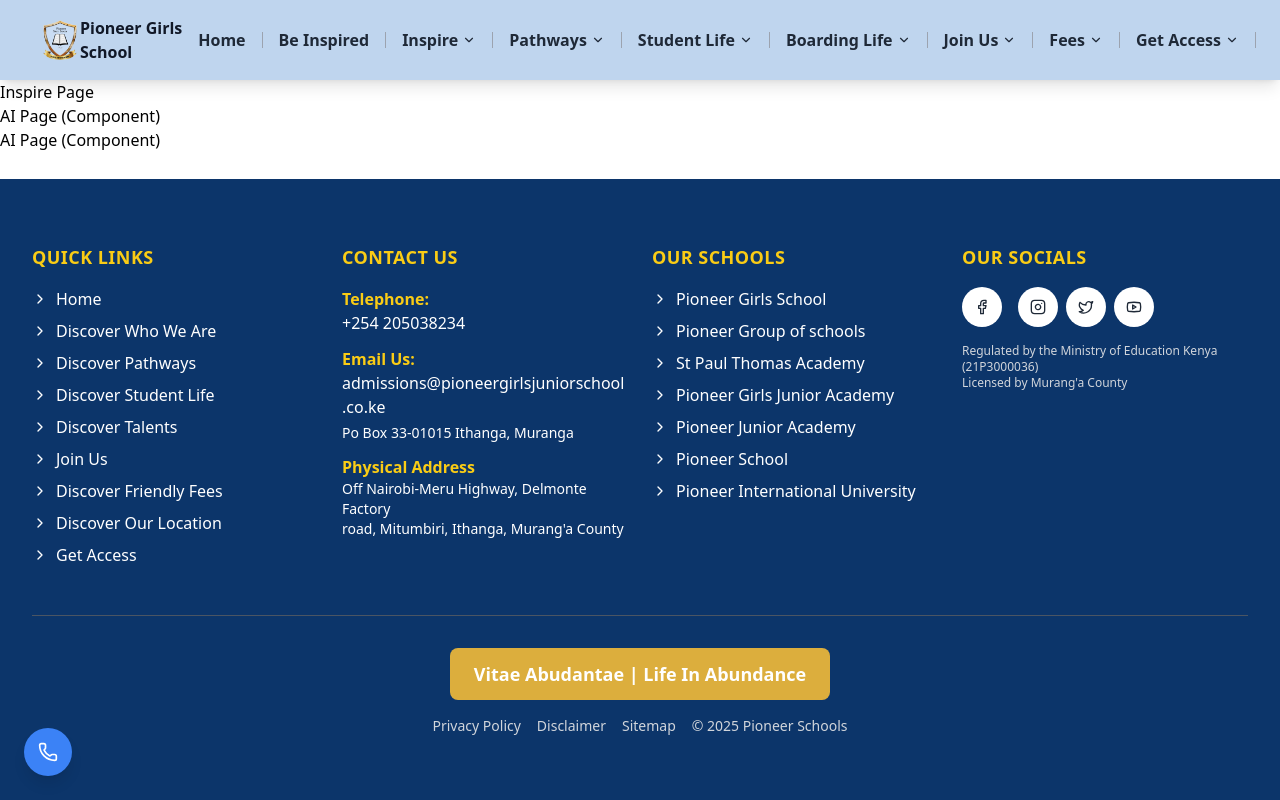
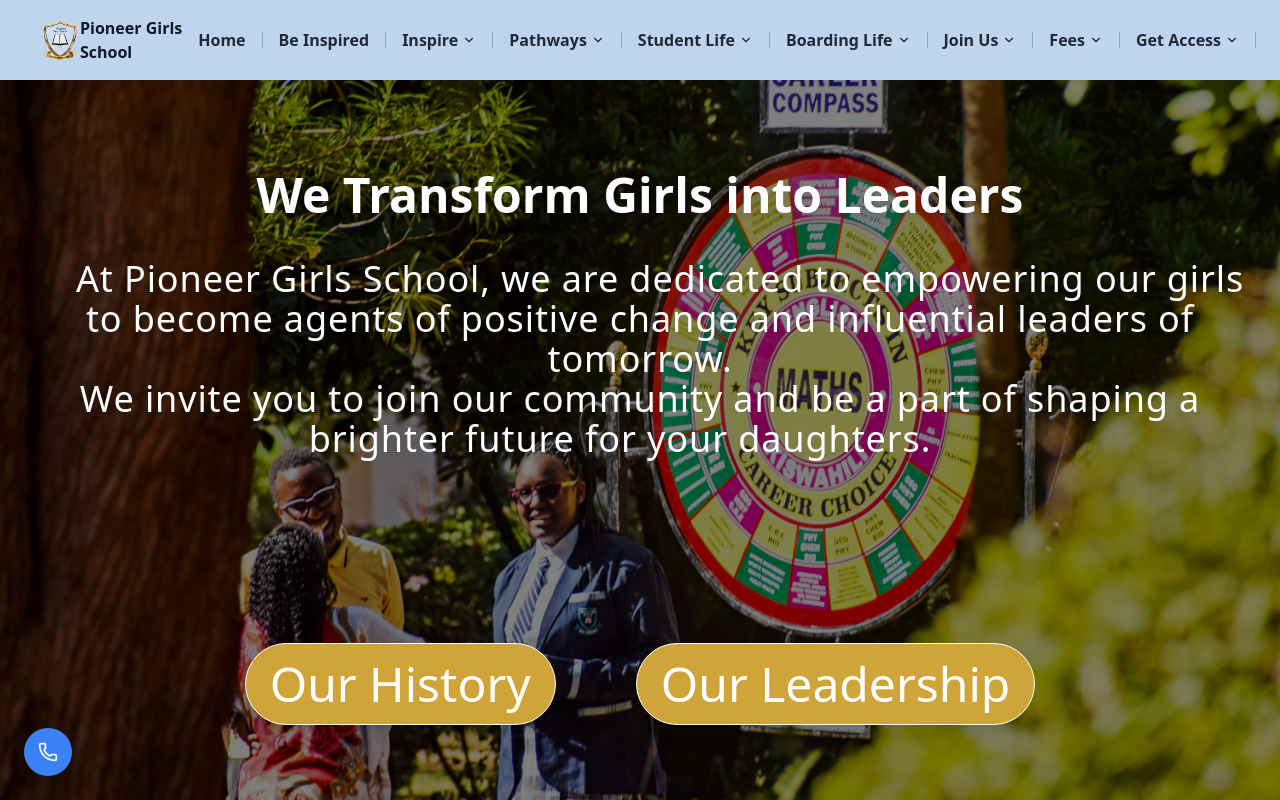
Before and after one commit to Nyakio-Eva/Pioneer-Girls-School, a React (Vite) app in the folder pgs-website/: page /inspire in a window 1280 px wide. Shown: the top 800 px of the page. Built offline with nearby package versions, Linux system fonts and the light colour scheme.

Commit message:
add content and layout to inspiure and landing page

```diff
--- a/pgs-website/src/App.tsx
+++ b/pgs-website/src/App.tsx
@@ -74,8 +74,8 @@
           <Route path="/get-access" element={<GetAccess />} />
 
           {/* Inspire Sub-routes */}
-          <Route path="/inspired/history" element={<History />} />
-          <Route path="/inspired/leadership" element={<Leadership />} />
+          <Route path="/inspire/history" element={<History />} />
+          <Route path="/inspire/leadership" element={<Leadership />} />
 
           {/* Pathways Sub-routes */}
           <Route path="/pathways/tailormade" element={<TailoredPath />} />
--- a/pgs-website/src/components/History.tsx
+++ b/pgs-website/src/components/History.tsx
@@ -1,4 +1,37 @@
+export default function History() {
+  return (
+    <section className="min-h-screen p-10 bg-[#f2f2f2]">
+      <div className="flex md:flex-row flex-col min-h-screen">
+        {/* Left side - Text content */}
+        <div className="flex-1 flex flex-col justify-center p-2 mb-4 md:p-16">
+          <h2 className="font-bold text-3xl md:text-4xl mb-6 text-center">OUR HISTORY</h2>
+          <span className="text-lg leading-relaxed">
+           Pioneer Girls School emerged in response to the growing need for outstanding private high school education for girls in Murang'a County.
 
-export default function History() {
-  return <div>AI Page (Component)</div>;
+            Known for its distinguished boys' boarding education (St Paul Thomas Academy & Pioneer School), the school's administration boldly expanded into this new domain.
+
+            Motivated by the parents and alumni of Pioneer School, we have embarked on a mission to establish a premier school for girls aspiring to pursue careers in Science, Technology, Engineering, and Mathematics (STEM).
+
+            Since opening its doors, the school's administration has been continually inspired and has never looked back.
+            <br />
+            The School is nettled and surrounded by large acreage of pineapple farms in Thika that have been around since the 1910's.
+
+            But prior to the establishment of school, the property once housed Braeburn Imani School in the early 2000's before their departure in the mid 2010's. ​
+
+            ​ Thereafter, Pioneer Girls School opened its doors in the spacious 75-acre property in the year 2016
+
+          </span>
+        </div>
+
+        {/* Right side - Image */}
+        <div className="flex-1 shadow-lg">
+          <img
+            src="/history.webp"
+            alt="history image"
+            className="w-full h-full object-cover rounded-md"
+          />
+        </div>
+      </div>
+    </section>
+  );
 }
--- a/pgs-website/src/components/LandingPage.tsx
+++ b/pgs-website/src/components/LandingPage.tsx
@@ -24,7 +24,7 @@
           <h2 className="text-4xl md:text-5xl font-extrabold mb-6 drop-shadow-lg">
             Be Inspired
           </h2>
-          <button className="text-2xl md:text-5xl px-6 py-4 hover:bg-[#cfa53a] bg-transparent text-white rounded-full border border-white shadow-lg hover:bg-[#b08a2f] transition">
+          <button className="text-2xl md:text-5xl px-6 py-4 hover:bg-[#cfa53a] bg-transparent text-white rounded-full border border-white shadow-lg transition">
            GRADE 10 ADMISSIONS IN AUGUST 2025
           </button>
         </div>
--- a/pgs-website/src/components/Leadership.tsx
+++ b/pgs-website/src/components/Leadership.tsx
@@ -1,4 +1,68 @@
+import React from 'react';
 
-export default function Leadership() {
-  return <div>AI Page (Component)</div>;
-}
+const Leadership: React.FC = () => {
+  return (
+    <section className="min-h-screen bg-gradient-to-b from-white to-gray-100 py-20 px-6">
+      <div className="max-w-6xl mx-auto space-y-24">
+        {/* Principal Section */}
+        <div className="flex flex-col md:flex-row items-center gap-12">
+          {/* Message */}
+          <div className="flex-1 text-center md:pr-12">
+            <div className="bg-white rounded-xl shadow-lg p-6 flex flex-col items-center">
+              <img
+                src="/principal.webp"
+                alt="Principal Pioneer Girls"
+                className="w-100 h-100 object-cover rounded-lg shadow-md mb-4"
+              />
+              <div className="text-center">
+                <h3 className="text-xl font-semibold text-gray-800">Principal, Pioneer Girls</h3>
+                <p className="text-sm text-gray-500">Since 2016</p>
+              </div>
+              <p className="mt-6 text-gray-700 text-md leading-relaxed max-w-5xl">
+              At Pioneer Girls, we offer an unparalleled educational experience designed to challenge, inspire, and empower. Our rigorous academic programs, state-of-the-art facilities, and dedicated faculty foster an environment where every student can achieve their full potential. We believe in nurturing not just intellect, but also character, creativity, and a global perspective.
+            </p>
+            </div>
+
+          </div>
+
+          {/* Dot and Line */}
+          <div className="hidden md:flex items-center w-42">
+            <span className="w-3 h-3 bg-yellow-500 rounded-full mr-2"></span>
+            <div className="h-px bg-yellow-500 flex-1"></div>
+          </div>
+        </div>
+
+        {/* Deputy Principal Section */}
+        <div className="flex flex-col md:flex-row-reverse items-center gap-12">
+          {/* Message */}
+          <div className="flex-1 text-center md:pl-12">
+            <div className="bg-white rounded-xl shadow-lg p-6 flex flex-col items-center">
+              <img
+                src="/deputy-principal.webp"
+                alt="Deputy Principal Pioneer Girls"
+                className="w-100 h-100 object-cover rounded-lg shadow-md mb-4"
+              />
+              <div className="text-center">
+                <h3 className="text-xl font-semibold text-gray-800">Deputy Principal, Pioneer Girls</h3>
+                <p className="text-sm text-gray-500">Since 2018</p>
+              </div>
+              <p className="mt-6 text-gray-700 text-md leading-relaxed max-w-5xl">
+              As Deputy Principal, I have the privilege of working closely with our exceptional students and dedicated staff every day. Here, we're not just about textbooks and exams; we're about fostering a community where every student feels valued, challenged, and supported.
+              Our commitment to academic excellence is unwavering, but we also believe in nurturing well-rounded individuals.
+            </p>
+            </div>
+
+          </div>
+
+          {/* Dot and Line */}
+          <div className="hidden md:flex items-center w-42">
+            <span className="w-3 h-3 bg-yellow-500 rounded-full mr-2"></span>
+            <div className="h-px bg-yellow-500 flex-1"></div>
+          </div>
+        </div>
+      </div>
+    </section>
+  );
+};
+
+export default Leadership;
--- a/pgs-website/src/components/Navigation.tsx
+++ b/pgs-website/src/components/Navigation.tsx
@@ -10,8 +10,8 @@
     path: "/inspire",
     hasDropdown: true,
     options: [
-      { label: "Inspired History", path: "/inspired/history" },
-      { label: "Inspired Leadership", path: "/inspired/leadership" },
+      { label: "Inspired History", path: "/inspire/history" },
+      { label: "Inspired Leadership", path: "/inspire/leadership" },
     ]
   },
   {
--- a/pgs-website/src/pages/Inspire.tsx
+++ b/pgs-website/src/pages/Inspire.tsx
@@ -1,9 +1,49 @@
-import History from "../components/History";
-import Leadership from "../components/Leadership";
+import { useNavigate } from "react-router-dom";
 
-export default function Inspire() {
-  return <div>Inspire Page
-    <History/>
-    <Leadership/>
-  </div>;
+
+export default function LandingPage() {
+
+ const navigate = useNavigate();
+
+ const handleOurHistoryClick = () => {
+  navigate('/inspire/history')
+ }
+
+ const handleOurLeadershipClick = () => {
+  navigate('/inspire/leadership')
+ }
+
+
+
+  return (
+    <>
+      {/* Hero Section */}
+      <section
+        className="relative min-h-screen flex items-center justify-center bg-cover bg-center text-white"
+        style={{ backgroundImage: `url('/inspiredacademic.webp')`, opacity:"90" }}
+      >
+        {/* Dark overlay */}
+        <div className="absolute inset-0 bg-black opacity-50 z-0"></div>
+
+        <div className=" relative z-10 text-center px-4 items-center">
+          <h2 className="text-4xl md:text-5xl  font-extrabold my-10 drop-shadow-lg">
+            We Transform Girls into Leaders
+          </h2>
+          <span className="font-light text-2xl md:text-4xl tracking-wide break-words px-10">At Pioneer Girls School, we are dedicated to empowering our girls to become agents of positive change and influential leaders of tomorrow.
+            <br />
+             We invite you to join our community and be a part of shaping a brighter future for your daughters. </span>
+          <div className="flex md:flex-row flex-col mt-20 py-16 justify-center">
+            <button onClick= {handleOurHistoryClick}  className="text-2xl md:text-5xl px-6 py-4 m-10 text-white rounded-full hover:bg-transparent bg-[#cfa53a] border border-white shadow-lg transition">
+            Our History
+            </button>
+            <button onClick={handleOurLeadershipClick} className="text-2xl md:text-5xl px-6 py-4 m-10 hover:bg-transparent bg-[#cfa53a] text-white rounded-full border border-white shadow-lg transition">
+            Our Leadership
+            </button>
+          </div>
+        </div>
+      </section>
+
+
+    </>
+  );
 }
```
